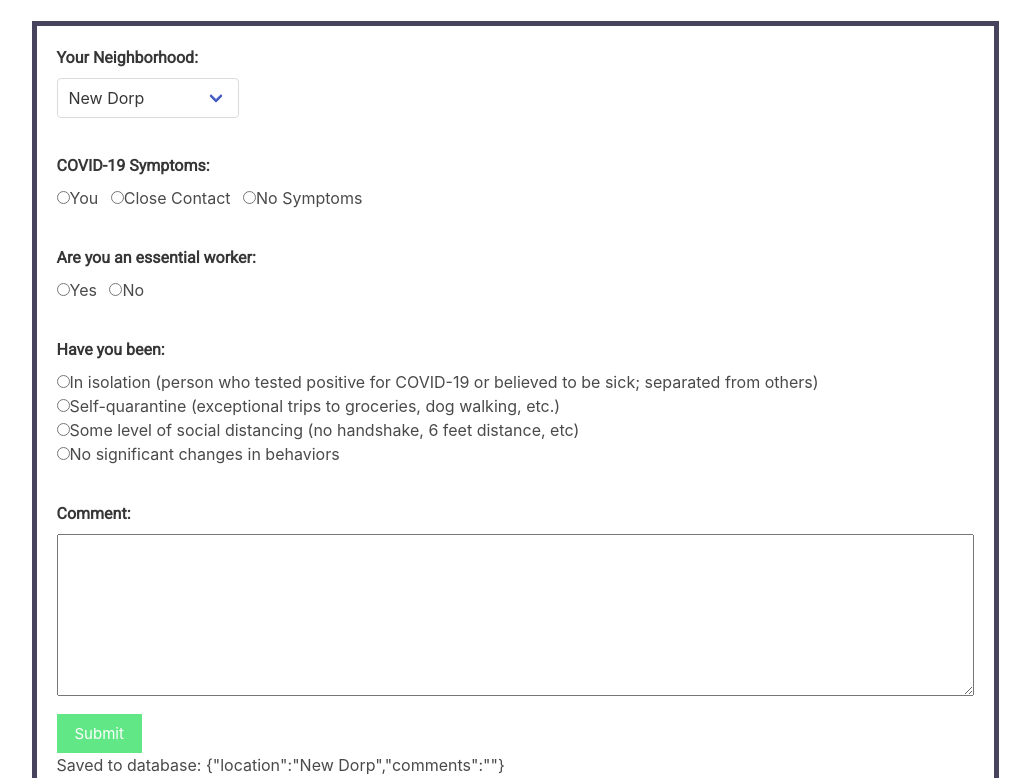
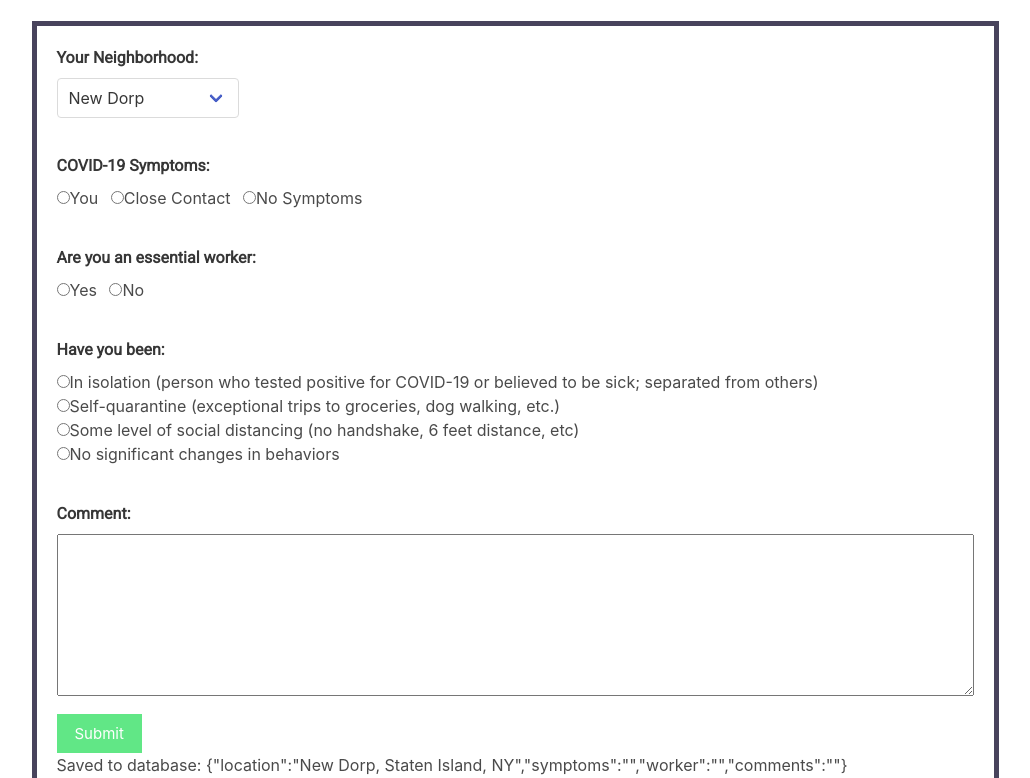
Before and after one commit to anthonyastarita/protectsi, a website: page public/form.html in a window 1280 px wide. Both pictures are taken after a click on the button "Submit". Shown: the part 178-956 px from the top of the page, without its empty margins (125-1155 px from the left). Drawn offline with nearby package versions, Linux system fonts and the light colour scheme; some packages are replaced by stand-ins of ours; no server answers.

Commit message:
form input bug fixes

```diff
--- a/public/form.html
+++ b/public/form.html
@@ -48,7 +48,7 @@
               <select class="select" id="neighbourhood-select">
                 <option value="New Dorp">New Dorp</option>
                 <option value="Eltingville">Eltingville</option>
-                <option value="George">St.George</option>
+                <option value="St. George">St.George</option>
                 <option value="Westerleigh">Westerleigh</option>
                 <option value="Port Richmond">Port Richmond</option>
                 <option value="Tottenville">Tottenville</option>
--- a/public/js/form.js
+++ b/public/js/form.js
@@ -19,7 +19,7 @@ function save(){
   var location_input = document.getElementById("neighbourhood-select");
   var comment_input = document.getElementById("input-comments");
 
-  var symptoms_value
+  var symptoms_value = ""
 
   if (document.getElementById("input-radio-you").checked) {
     symptoms_value = document.getElementById("input-radio-you").value
@@ -31,18 +31,17 @@ function save(){
     symptoms_value = document.getElementById("input-radio-no-symptoms").value
   }
 
-  var essential_worker
+  var essential_worker = ""
 
   if (document.getElementById("input-radio-yes").checked) {
-    essential_worker = document.getElementById("input-radio-you").value
+    essential_worker = document.getElementById("input-radio-yes").value
   }
   else if (document.getElementById("input-radio-no").checked) {
     essential_worker = document.getElementById("input-radio-no").value
   }
 
   var data = {
-    // name: name_input.value,
-    location: location_input.value,
+    location: location_input.value + ", Staten Island, NY",
     symptoms: symptoms_value,
     worker: essential_worker,
     comments: comment_input.value
@@ -52,6 +51,7 @@ function save(){
 
   var log = document.getElementById("log");
   log.innerHTML = "Saved to database: " + JSON.stringify(data)
+
 }
 
 function saveToDatabase(collection_name, data) {
--- a/public/js/index.js
+++ b/public/js/index.js
@@ -10,6 +10,8 @@ socket.on('connect', () => {
 function initMarkers(map, geocoder){
 
   requestData(MARKER_COLLECTION, (data) => {
+
+    console.log("Recieved data.");
 
     data.forEach((item) => {
 
```
